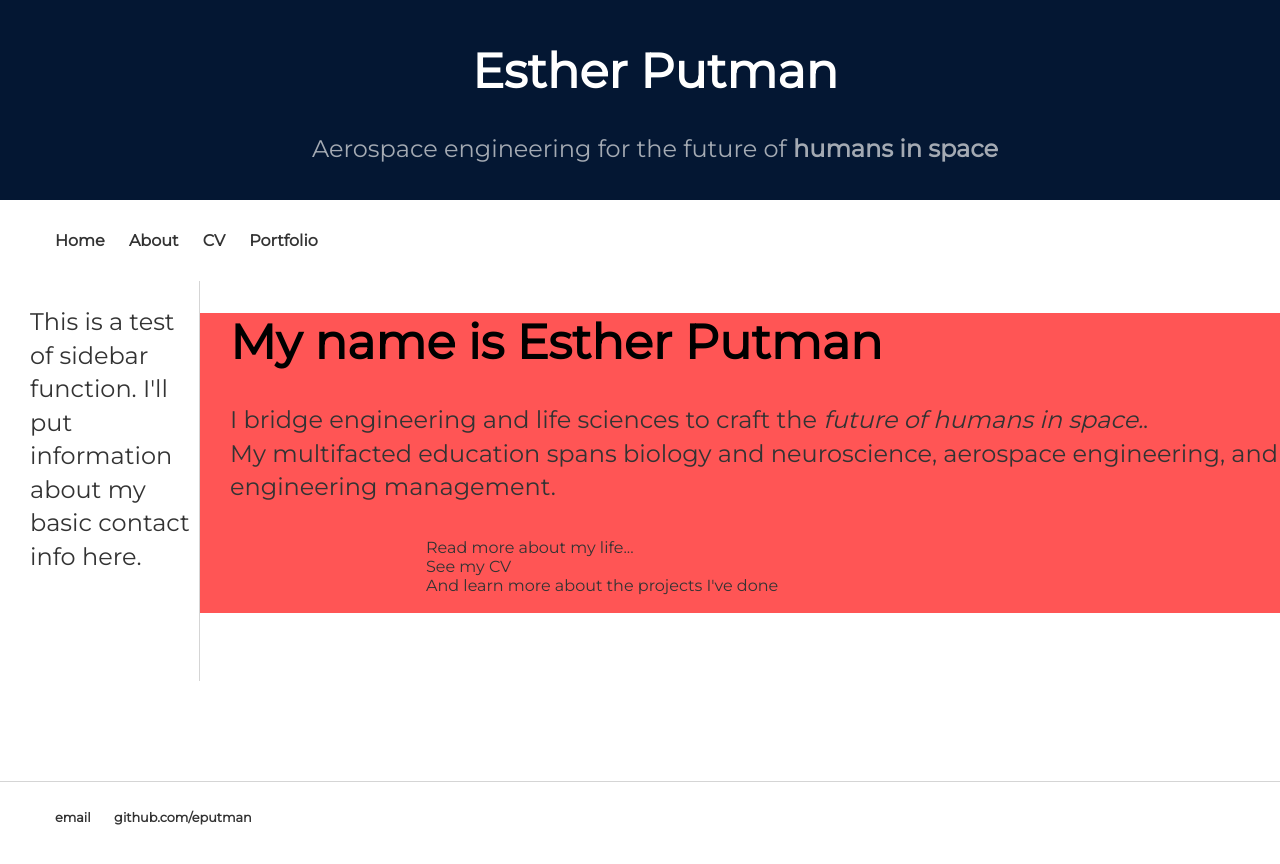
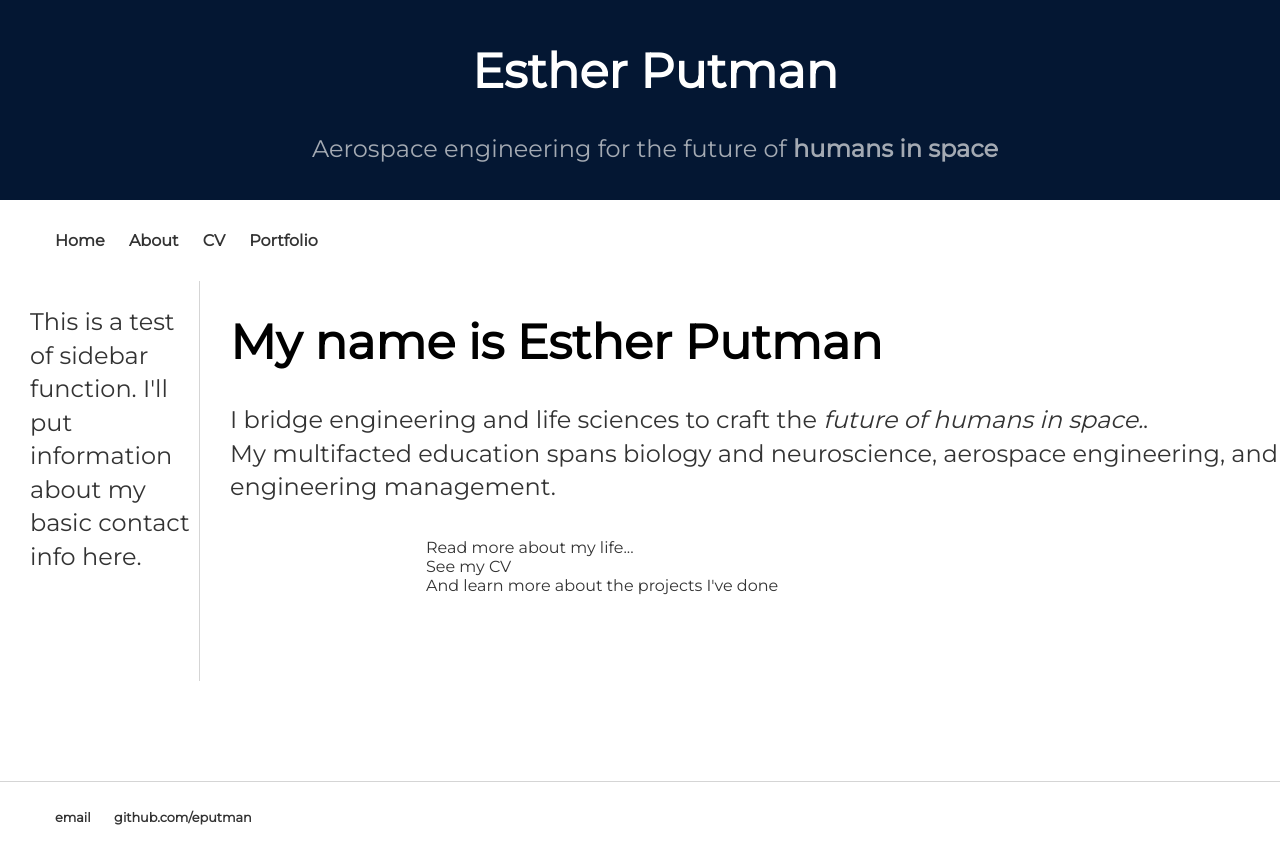
Before and after one commit to eputman/eputman.github.io, a Jekyll site: the page built from index.html, in a window 1280 px wide. Shown: the top 864 px of the page. Built offline with Jekyll 4.4.1, drawn with Linux system fonts in a browser that asks for light colours; nearby versions of some CDN libraries.

Commit message:
Update main.css

```diff
--- a/css/main.css
+++ b/css/main.css
@@ -120,5 +120,4 @@ ul.posts li {
      width: auto;
      height: 300px;
      position: relative;
-     background: #f55;
  }
```
